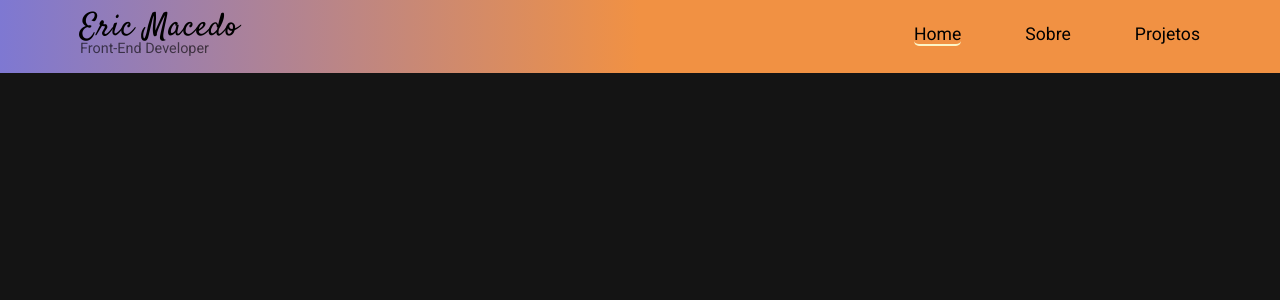
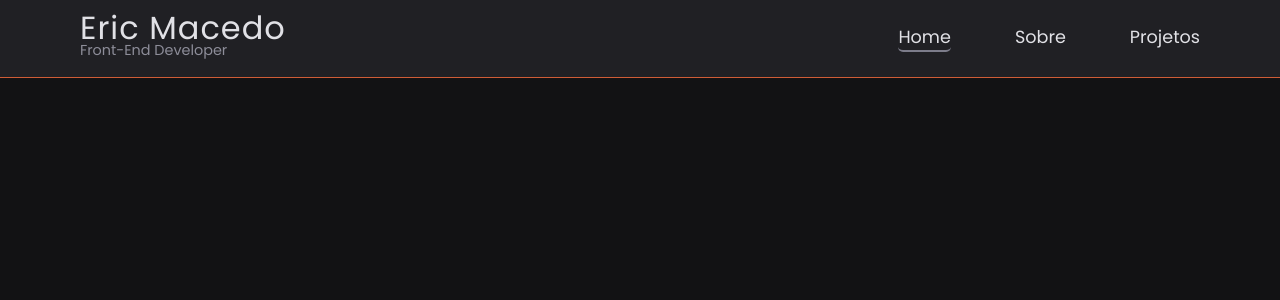
Before and after one commit to ericDK89/Portfolio, a React (Vite) app: page / in a window 1280 px wide. Shown: the top 300 px of the page. Built offline with nearby package versions, Linux system fonts and the light colour scheme.

Commit message:
Navbar finished

```diff
--- a/index.html
+++ b/index.html
@@ -5,7 +5,7 @@
     <link rel="preconnect" href="https://fonts.googleapis.com" />
     <link rel="preconnect" href="https://fonts.gstatic.com" crossorigin />
     <meta name="viewport" content="width=device-width, initial-scale=1.0" />
-    <link href="https://fonts.googleapis.com/css2?family=Roboto:wght@400;500;700&family=Satisfy&display=swap" rel="stylesheet">
+    <link href="https://fonts.googleapis.com/css2?family=Poppins:wght@400;500;600;700&display=swap" rel="stylesheet" />
     <title>Vite App</title>
   </head>
   <body>
--- a/src/components/Navbar/navbar.module.scss
+++ b/src/components/Navbar/navbar.module.scss
@@ -1,7 +1,7 @@
 .navbarContainer {
-  background-color: #7e78d2;
-  background-image: linear-gradient(90deg, #7e78d2 0%, #f19143 50%);
+  background-color: var(--black-800);
   padding: 1rem 0;
+  border-bottom: 1px solid var(--orange-500);
 }
 
 .navbarContent {
@@ -17,15 +17,15 @@
   h1 {
     font-size: 2rem;
     letter-spacing: 1px;
-    font-family: "Satisfy", cursive;
     font-weight: normal;
     line-height: 24px;
+    color: var(--white-300);
   }
 
   h2 {
     font-size: 0.9rem;
     font-weight: normal;
-    opacity: 0.6;
+    color: var(--gray-500);
   }
 }
 
@@ -38,14 +38,15 @@
     border-bottom: 2px solid transparent;
     transition: all 0.2s;
     font-size: 1.1rem;
+    color: var(--white-300);
 
     &:hover {
-      border-bottom: 2px solid var(--yellow-200);
-      border-radius: 9999px;
+      border-bottom: 2px solid var(--gray-600);
+      border-radius: 5px;
     }
 
     &.navbarSelectedLink {
-      border-bottom: 2px solid var(--yellow-200);
+      border-bottom: 2px solid var(--gray-600);
       border-radius: 5px;
     }
   }
--- a/src/styles/global.scss
+++ b/src/styles/global.scss
@@ -2,23 +2,21 @@
   box-sizing: border-box;
   margin: 0;
   padding: 0;
-
 }
 
 :root {
-  --orange-300: #ffc09f;
+  --orange-500: #cf5c36;
 
-  --yellow-200: #fcf5c7;
-  --yellow-400: #ffee93;
+  --white-300: #e1e1e6;
 
-  --blue-400: #8bc6ec;
+  --gray-500: #8d8d99;
+  --gray-600: #7c7c8a;
 
-  --purple-400: #9599e2;
+  --black-800: #202024;
 }
 
 :focus {
   outline: transparent;
-  box-shadow: 0 0 0 2px var(--green-400);
 }
 
 @media (max-width: 1080px) {
@@ -36,7 +34,7 @@
 body {
   height: 100vh;
   -webkit-font-smoothing: antialiased;
-  background-color: #141414;
+  background-color: #121214;
 }
 
 body,
@@ -44,7 +42,7 @@ input,
 textarea,
 select,
 button {
-  font: 400 1rem "Roboto", sans-serif;
+  font: 400 1rem "Poppins";
 }
 
 button {
```
